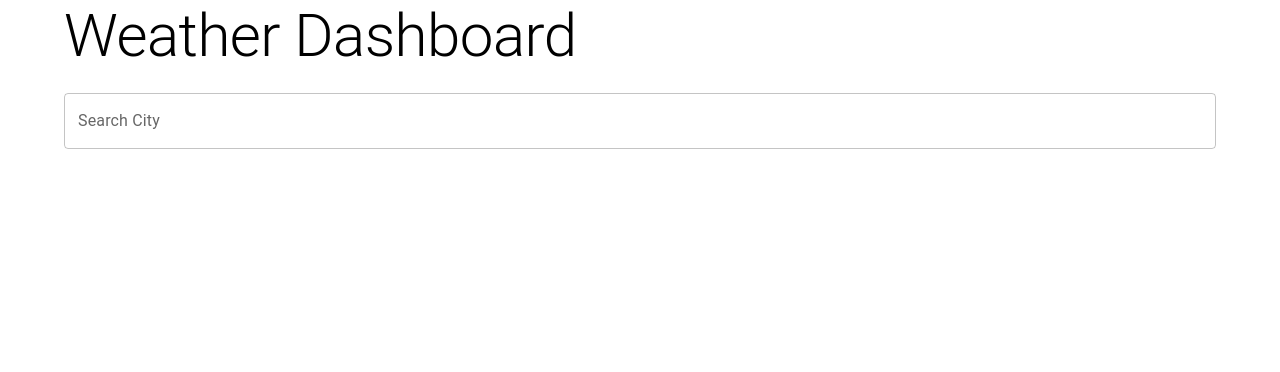
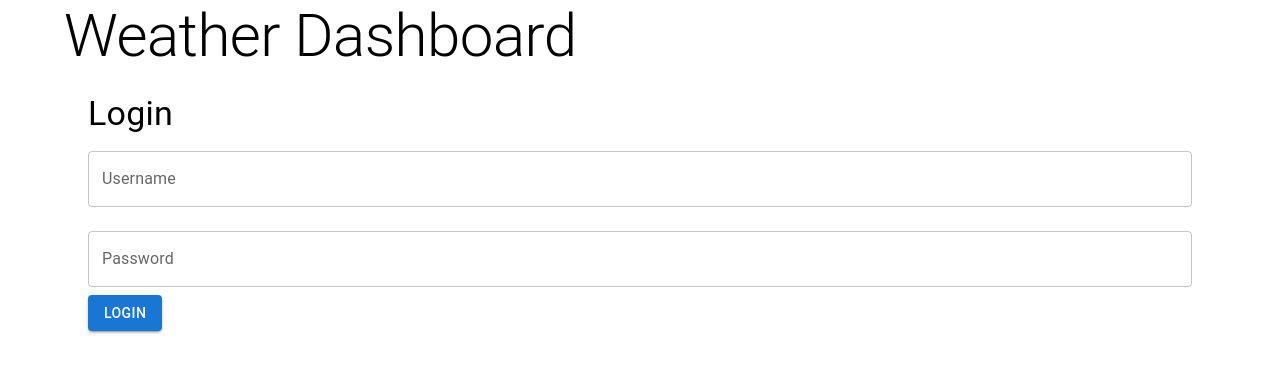
Before and after one commit to chirag416/weather, a React (Create React App) app: page / in a window 1280 px wide. Shown: the top 372 px of the page. Built offline with nearby package versions, Linux system fonts and the light colour scheme.

Commit message:
added auth with local storage

```diff
--- a/src/App.js
+++ b/src/App.js
@@ -1,13 +1,23 @@
-import React, { useState } from 'react';
+import React, { useState, useEffect } from 'react';
 import { Container, Typography } from '@mui/material';
 import SearchBar from './components/SearchBar';
 import CurrentWeather from './components/CurrentWeather';
 import Forecast from './components/Forecast';
+import Login from './components/Login';
+import LogoutButton from './components/LogoutButton';
 import { getWeather, getForecast } from './services/weatherService';
 
 const App = () => {
   const [weather, setWeather] = useState(null);
   const [forecast, setForecast] = useState(null);
+  const [isLoggedIn, setIsLoggedIn] = useState(false);
+
+  useEffect(() => {
+    const user = localStorage.getItem('user');
+    if (user) {
+      setIsLoggedIn(true);
+    }
+  }, []);
 
   const handleCitySelect = async (city) => {
     const weatherData = await getWeather(city.name);
@@ -17,14 +27,29 @@ const App = () => {
     setForecast(forecastData.data);
   };
 
+  const handleLogin = () => {
+    setIsLoggedIn(true);
+  };
+
+  const handleLogout = () => {
+    setIsLoggedIn(false);
+  };
+
   return (
     <Container>
       <Typography variant="h2" gutterBottom>
         Weather Dashboard
       </Typography>
-      <SearchBar onCitySelect={handleCitySelect} />
-      {weather && <CurrentWeather weather={weather} />}
-      {forecast && <Forecast forecast={forecast} />}
+      {isLoggedIn ? (
+        <>
+          <LogoutButton onLogout={handleLogout} />
+          <SearchBar onCitySelect={handleCitySelect} />
+          {weather && <CurrentWeather weather={weather} />}
+          {forecast && <Forecast forecast={forecast} />}
+        </>
+      ) : (
+        <Login onLogin={handleLogin} />
+      )}
     </Container>
   );
 };
--- /dev/null
+++ b/src/components/Login.js
@@ -0,0 +1,44 @@
+import React, { useState } from 'react';
+import { TextField, Button, Typography, Container } from '@mui/material';
+
+const Login = ({ onLogin }) => {
+  const [username, setUsername] = useState('');
+  const [password, setPassword] = useState('');
+
+  const handleLogin = () => {
+    // Simple authentication logic
+    if (username && password) {
+      // Store username in localStorage and call onLogin
+      localStorage.setItem('user', JSON.stringify({ username }));
+      onLogin(username);
+    } else {
+      alert('Please enter username and password');
+    }
+  };
+
+  return (
+    <Container>
+      <Typography variant="h4">Login</Typography>
+      <TextField
+        label="Username"
+        value={username}
+        onChange={(e) => setUsername(e.target.value)}
+        fullWidth
+        margin="normal"
+      />
+      <TextField
+        label="Password"
+        type="password"
+        value={password}
+        onChange={(e) => setPassword(e.target.value)}
+        fullWidth
+        margin="normal"
+      />
+      <Button onClick={handleLogin} variant="contained" color="primary">
+        Login
+      </Button>
+    </Container>
+  );
+};
+
+export default Login;
--- /dev/null
+++ b/src/components/LogoutButton.js
@@ -0,0 +1,17 @@
+import React from 'react';
+import { Button } from '@mui/material';
+
+const LogoutButton = ({ onLogout }) => {
+  const handleLogout = () => {
+    localStorage.removeItem('user');
+    onLogout();
+  };
+
+  return (
+    <Button onClick={handleLogout} variant="contained" sx={{ mb: 2 }} color="secondary">
+      Logout
+    </Button>
+  );
+};
+
+export default LogoutButton;
--- a/src/components/SearchBar.js
+++ b/src/components/SearchBar.js
@@ -1,5 +1,5 @@
 import React, { useState } from 'react';
-import { TextField, List, ListItem } from '@mui/material';
+import { TextField, List, ListItemButton } from '@mui/material';
 import axios from 'axios';
 
 const API_KEY = process.env.REACT_APP_WEATHER_API_KEY;
@@ -42,9 +42,9 @@ const SearchBar = ({ onCitySelect }) => {
       />
       <List>
         {suggestions.map((city, index) => (
-          <ListItem key={index} button onClick={() => handleCitySelect(city)}>
+          <ListItemButton key={index} onClick={() => handleCitySelect(city)}>
             {city.name}, {city.region}, {city.country}
-          </ListItem>
+          </ListItemButton>
         ))}
       </List>
     </div>
```
